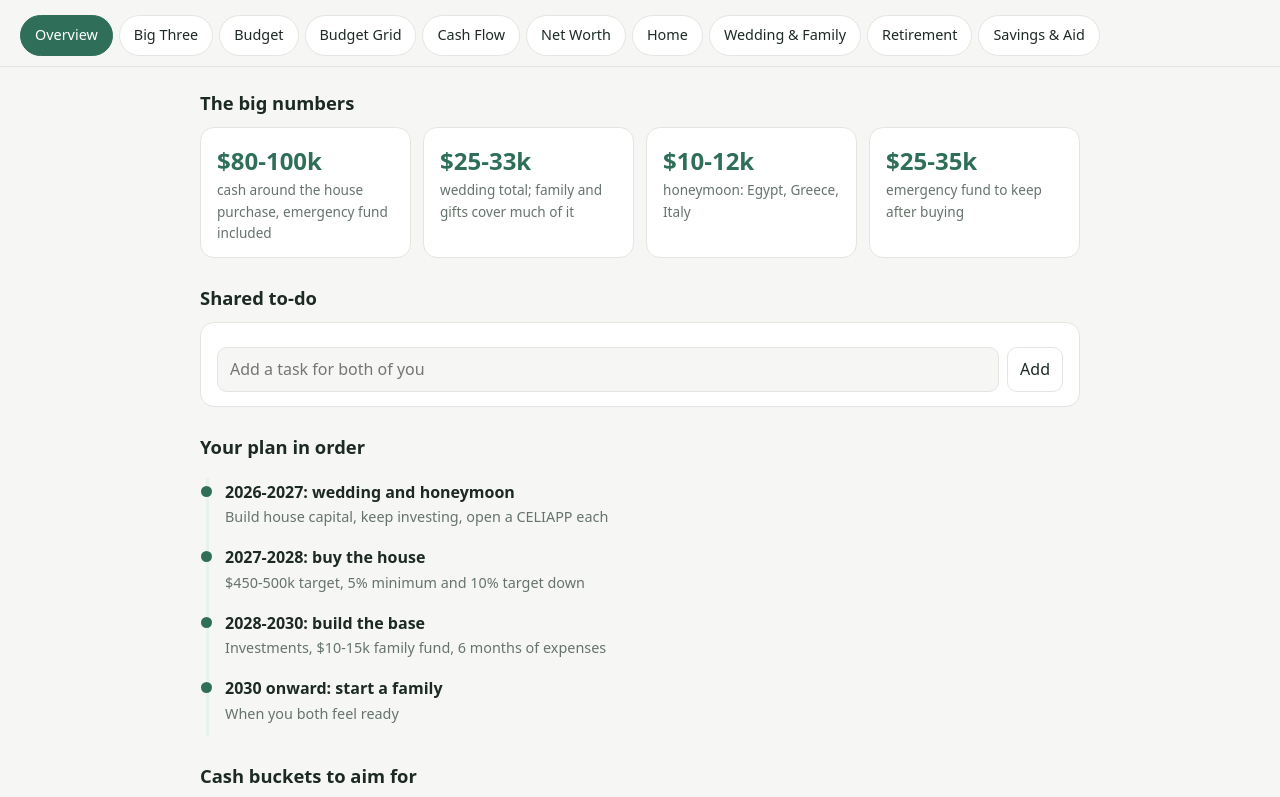
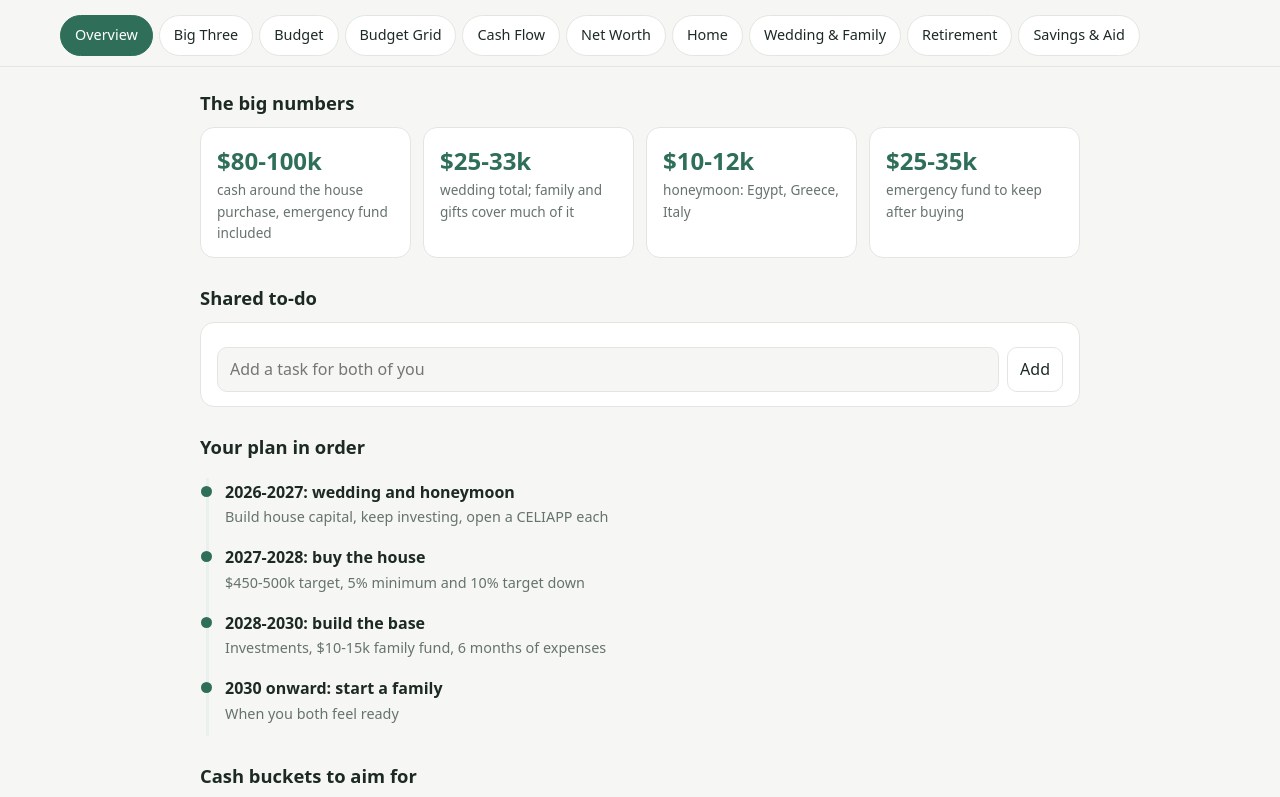
Before and after one commit to Chrisserver/ChrisAndKarineFinancialFuture.com, a plain HTML site: page index.html in a window 1280 px wide. Shown: the part 99-896 px from the top of the page. Drawn offline with Linux system fonts and the light colour scheme.

Commit message:
Adjust max-width of tabs in index.html

```diff
--- a/index.html
+++ b/index.html
@@ -16,7 +16,7 @@ body{margin:0;background:var(--bg);color:var(--ink);font:16px/1.55 system-ui,-ap
 header{padding:28px 20px 8px;max-width:1200px;margin:auto}
 h1{margin:0;font-size:1.6rem}header p{margin:4px 0 0;color:var(--mut)}
 nav{position:sticky;top:env(safe-area-inset-top,0px);background:var(--bg);z-index:5;border-bottom:1px solid var(--line)}
-.tabs{max-width:1400px;margin:auto;display:flex;gap:6px;overflow-x:auto;padding:10px 20px}
+.tabs{max-width:1200px;margin:auto;display:flex;gap:6px;overflow-x:auto;padding:10px 20px}
 .tabs button{flex:none;border:1px solid var(--line);background:var(--card);color:var(--ink);padding:8px 14px;border-radius:999px;font:inherit;font-size:.9rem;cursor:pointer}
 .tabs button.on{background:var(--acc);border-color:var(--acc);color:#fff}
 @media (prefers-color-scheme:dark){.tabs button.on{color:#10201a}}
```
